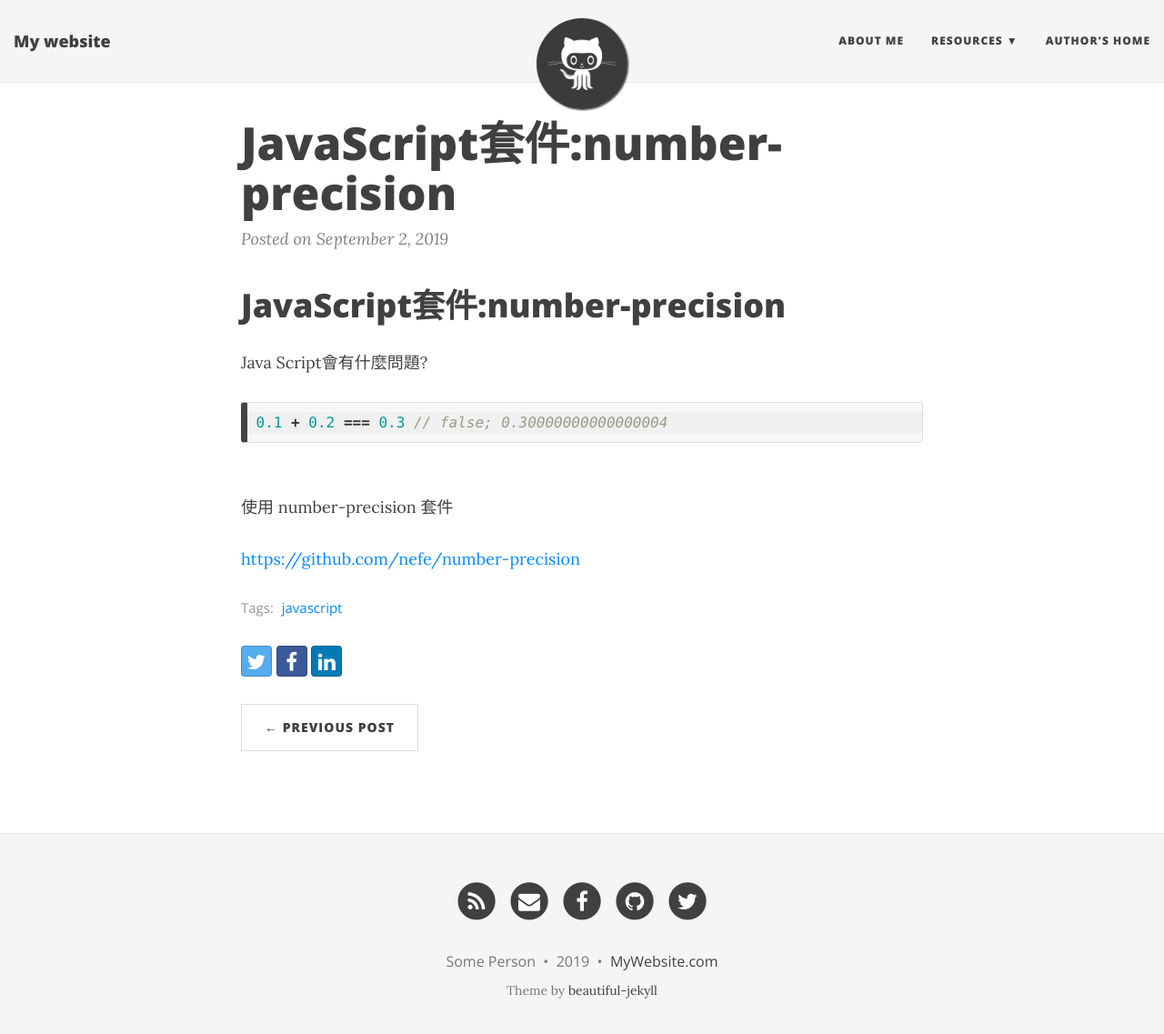
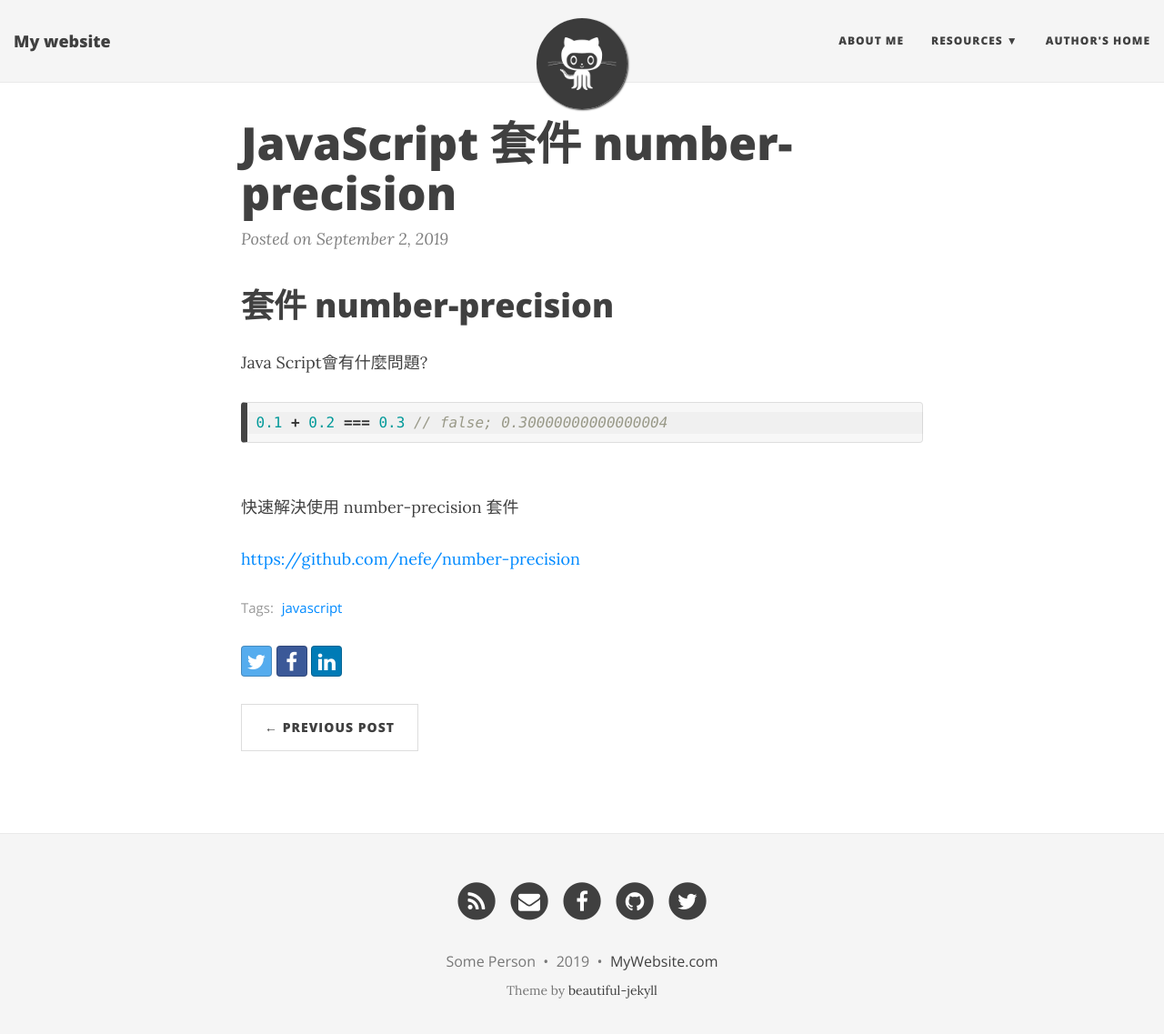
Before and after one commit to henryace/henryace.github.io, a Jekyll site: the page built from _posts/2019-09-02-NumberPrecision.md, in a window 1280 px wide and 1150 px high. Shown: the top 1137 px of the window at 91% size. Built offline with Jekyll 4.4.1, drawn with Linux system fonts in a browser that asks for light colours; nearby versions of some CDN libraries.

Commit message:
Update 2019-09-02-NumberPrecision.md

````diff
--- a/_posts/2019-09-02-NumberPrecision.md
+++ b/_posts/2019-09-02-NumberPrecision.md
@@ -1,6 +1,6 @@
 ---
 layout:     post
-title:      JavaScript套件:number-precision
+title:      JavaScript 套件 number-precision
 subtitle:
 date:       2019-09-02
 author:     henryace
@@ -9,13 +9,13 @@ catalog: true
 tags:
     - javascript
 ---
-# JavaScript套件:number-precision
+# 套件 number-precision
 
 Java Script會有什麼問題?
 
 ```js
 0.1 + 0.2 === 0.3 // false; 0.30000000000000004
 ```
-<br>使用 number-precision 套件
+<br>快速解決使用 number-precision 套件
 
 <https://github.com/nefe/number-precision><br>
````
